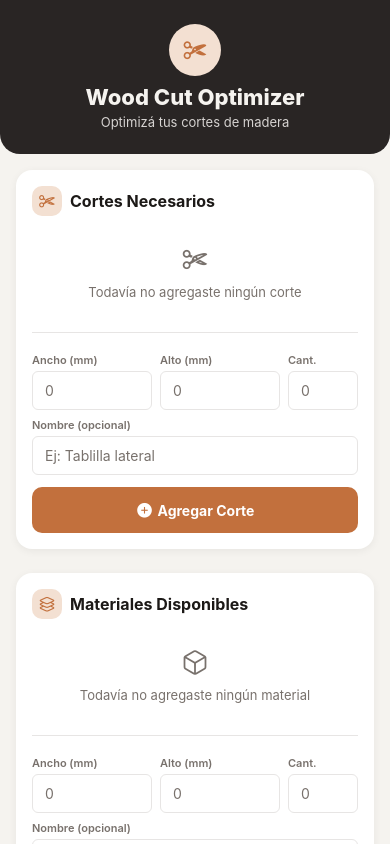
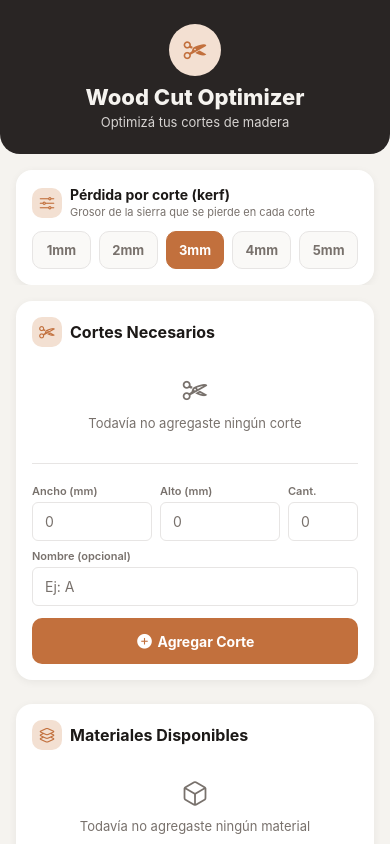
Before and after one commit to Benjakr04/wood-cut-optimizer, a React Native app: screen / in a window 390 px wide. Built offline with nearby package versions, Linux system fonts and the light colour scheme.

Commit message:
fix: material quantity bug, add kerf selector, tap-to-detail, bigger labels, warnings

```diff
--- a/src/algorithm/packing.ts
+++ b/src/algorithm/packing.ts
@@ -1,4 +1,3 @@
-// Tipos de datos
 export interface Cut {
   id: string;
   width: number;
@@ -17,6 +16,7 @@ export interface Material {
 
 export interface PlacedCut {
   cutId: string;
+  name: string;
   x: number;
   y: number;
   width: number;
@@ -26,6 +26,7 @@ export interface PlacedCut {
 
 export interface CuttingLayout {
   materialId: string;
+  materialLabel: string;
   width: number;
   height: number;
   placedCuts: PlacedCut[];
@@ -41,55 +42,99 @@ export interface OptimizationResult {
   cutsNeeded: number;
   materialsNeeded: number;
   materialsAvailable: number;
+  warnings: string[];
 }
 
-const KERF = 3; // mm de pérdida por corte (grosor de sierra)
+interface CutUnit {
+  id: string;
+  name: string;
+  width: number;
+  height: number;
+}
 
-// Función principal de optimización
 export function optimizeCuts(
   cuts: Cut[],
-  materials: Material[]
+  materials: Material[],
+  kerf: number = 3
 ): OptimizationResult {
+  const warnings: string[] = [];
+  const cutsNeeded = cuts.reduce((sum, c) => sum + c.quantity, 0);
+
+  // Expandir materiales en unidades físicas individuales (respeta cantidad)
+  const materialUnits: Array<Material & { unitLabel: string }> = [];
+  materials.forEach((m) => {
+    for (let i = 0; i < m.quantity; i++) {
+      materialUnits.push({
+        ...m,
+        id: `${m.id}__unit${i}`,
+        quantity: 1,
+        unitLabel:
+          m.quantity > 1
+            ? `${m.name || 'Material'} (${i + 1}/${m.quantity})`
+            : m.name || 'Material',
+      });
+    }
+  });
+
   const result: OptimizationResult = {
     success: false,
     layouts: [],
     totalWaste: 0,
     cutsPlaced: 0,
-    cutsNeeded: cuts.reduce((sum, c) => sum + c.quantity, 0),
+    cutsNeeded,
     materialsNeeded: 0,
-    materialsAvailable: materials.reduce((sum, m) => sum + m.quantity, 0),
+    materialsAvailable: materialUnits.length,
+    warnings,
   };
 
-  // Copiar materiales para no mutar el original
-  const availableMaterials: Array<Material & { used: boolean }> = materials.map((m) => ({
-    ...m,
-    used: false,
-  }));
+  // Detectar cortes que no entran en NINGÚN material (ni rotados)
+  if (materials.length > 0) {
+    const maxMatW = Math.max(...materials.map((m) => m.width));
+    const maxMatH = Math.max(...materials.map((m) => m.height));
+    cuts.forEach((cut) => {
+      const fitsNormal = cut.width <= maxMatW && cut.height <= maxMatH;
+      const fitsRotated = cut.height <= maxMatW && cut.width <= maxMatH;
+      if (!fitsNormal && !fitsRotated) {
+        warnings.push(
+          `El corte "${cut.name || 'sin nombre'}" (${cut.width}×${cut.height}mm) no entra en ningún material disponible.`
+        );
+      }
+    });
+  }
 
-  // Ordenar cortes por tamaño (mayor primero) - heurística First Fit Decreasing
-  const sortedCuts = [...cuts].sort((a, b) => {
-    const areaA = a.width * a.height;
-    const areaB = b.width * b.height;
-    return areaB - areaA;
+  // Expandir cortes por cantidad y ordenar por área (mayor primero)
+  const cutUnits: CutUnit[] = [];
+  cuts.forEach((cut) => {
+    for (let i = 0; i < cut.quantity; i++) {
+      cutUnits.push({
+        id: cut.id,
+        name: cut.name || 'Corte',
+        width: cut.width,
+        height: cut.height,
       });
+    }
+  });
+  cutUnits.sort((a, b) => b.width * b.height - a.width * a.height);
 
-  // Para cada material, intentar colocar cortes
-  for (const material of availableMaterials) {
+  const pending = [...cutUnits];
+
+  for (const material of materialUnits) {
+    if (pending.length === 0) break;
+
     const layout: CuttingLayout = {
       materialId: material.id,
+      materialLabel: material.unitLabel,
       width: material.width,
       height: material.height,
       placedCuts: [],
       wastePercentage: 0,
+      name: material.name,
     };
 
-    // Mantener track de espacios ocupados
     const occupiedRects: Array<{ x: number; y: number; w: number; h: number }> = [];
 
-    // Intentar colocar cada corte
-    for (const cut of sortedCuts) {
-      for (let i = 0; i < cut.quantity; i++) {
-        // Intentar colocar una unidad de este corte
+    for (let i = pending.length - 1; i >= 0; i--) {
+      const cut = pending[i];
       const position = findBestPosition(
         cut.width,
         cut.height,
@@ -101,6 +146,7 @@ export function optimizeCuts(
       if (position) {
         layout.placedCuts.push({
           cutId: cut.id,
+          name: cut.name,
           x: position.x,
           y: position.y,
           width: cut.width,
@@ -108,22 +154,20 @@ export function optimizeCuts(
           materialId: material.id,
         });
 
-          result.cutsPlaced++;
-
-          // Marcar como ocupado (con espacio de kerf)
         occupiedRects.push({
           x: position.x,
           y: position.y,
-            w: cut.width + KERF,
-            h: cut.height + KERF,
+          w: cut.width + kerf,
+          h: cut.height + kerf,
         });
-        }
+
+        result.cutsPlaced++;
+        pending.splice(i, 1);
       }
     }
 
     if (layout.placedCuts.length > 0) {
       result.layouts.push(layout);
-      // Calcular desperdicio
       const usedArea = layout.placedCuts.reduce((sum, pc) => sum + pc.width * pc.height, 0);
       const totalArea = layout.width * layout.height;
       layout.wastePercentage = ((totalArea - usedArea) / totalArea) * 100;
@@ -131,13 +175,23 @@ export function optimizeCuts(
     }
   }
 
+  result.materialsNeeded = result.layouts.length;
   result.success = result.cutsPlaced === result.cutsNeeded;
-  result.materialsNeeded = result.layouts.length;
+
+  if (result.layouts.length > 0) {
+    result.totalWaste = result.totalWaste / result.layouts.length;
+  }
+
+  if (!result.success && cutsNeeded > 0) {
+    const missing = result.cutsNeeded - result.cutsPlaced;
+    warnings.push(
+      `Faltan ${missing} corte${missing === 1 ? '' : 's'} por colocar: necesitás más material.`
+    );
+  }
 
   return result;
 }
 
-// Buscar la mejor posición para un corte (bottom-left heuristic)
 function findBestPosition(
   cutWidth: number,
   cutHeight: number,
@@ -145,7 +199,6 @@ function findBestPosition(
   materialHeight: number,
   occupied: Array<{ x: number; y: number; w: number; h: number }>
 ): { x: number; y: number } | null {
-  // Intentar desde abajo a la izquierda
   for (let y = 0; y <= materialHeight - cutHeight; y++) {
     for (let x = 0; x <= materialWidth - cutWidth; x++) {
       if (canPlace(x, y, cutWidth, cutHeight, occupied, materialWidth, materialHeight)) {
@@ -153,11 +206,9 @@ function findBestPosition(
       }
     }
   }
-
   return null;
 }
 
-// Verificar si se puede colocar un corte en una posición
 function canPlace(
   x: number,
   y: number,
@@ -167,17 +218,15 @@ function canPlace(
   materialWidth: number,
   materialHeight: number
 ): boolean {
-  // Verificar límites del material
   if (x + width > materialWidth || y + height > materialHeight) {
     return false;
   }
-
-  // Verificar que no intersecte con otros cortes
   for (const rect of occupied) {
-    if (!(x + width <= rect.x || x >= rect.x + rect.w || y + height <= rect.y || y >= rect.y + rect.h)) {
+    if (
+      !(x + width <= rect.x || x >= rect.x + rect.w || y + height <= rect.y || y >= rect.y + rect.h)
+    ) {
       return false;
     }
   }
-
   return true;
 }
--- a/src/components/CuttingVisualization.tsx
+++ b/src/components/CuttingVisualization.tsx
@@ -1,8 +1,8 @@
-import React from 'react';
+import React, { useState } from 'react';
 import { View, Text, StyleSheet } from 'react-native';
 import Svg, { Rect, Text as SvgText } from 'react-native-svg';
 import { Ionicons } from '@expo/vector-icons';
-import { CuttingLayout } from '../algorithm/packing';
+import { CuttingLayout, PlacedCut } from '../algorithm/packing';
 import { colors, spacing, radius, shadow } from '../theme/theme';
 
 export interface CuttingVisualizationProps {
@@ -20,7 +20,15 @@ const COLORS = [
   '#85C1E2',
 ];
 
+interface SelectedInfo {
+  cut: PlacedCut;
+  materialLabel: string;
+  color: string;
+}
+
 export const CuttingVisualization: React.FC<CuttingVisualizationProps> = ({ layouts }) => {
+  const [selected, setSelected] = useState<SelectedInfo | null>(null);
+
   if (layouts.length === 0) {
     return (
       <View style={styles.emptyContainer}>
@@ -32,6 +40,27 @@ export const CuttingVisualization: React.FC<CuttingVisualizationProps> = ({ layo
 
   return (
     <View style={styles.container}>
+      {selected && (
+        <View style={styles.detailCard}>
+          <View style={styles.detailHeader}>
+            <View style={[styles.detailColorDot, { backgroundColor: selected.color }]} />
+            <Text style={styles.detailTitle}>{selected.cut.name}</Text>
+            <Ionicons
+              name="close-circle"
+              size={20}
+              color={colors.textMuted}
+              onPress={() => setSelected(null)}
+            />
+          </View>
+          <View style={styles.detailGrid}>
+            <DetailField label="Medidas" value={`${selected.cut.width}×${selected.cut.height}mm`} />
+            <DetailField label="Área" value={`${((selected.cut.width * selected.cut.height) / 1e6).toFixed(3)} m²`} />
+            <DetailField label="Posición" value={`X: ${selected.cut.x} / Y: ${selected.cut.y}`} />
+            <DetailField label="Material" value={selected.materialLabel} />
+          </View>
+        </View>
+      )}
+
       {layouts.map((layout, layoutIndex) => {
         const maxWidth = 340;
         const maxHeight = 480;
@@ -46,9 +75,7 @@ export const CuttingVisualization: React.FC<CuttingVisualizationProps> = ({ layo
                 <Ionicons name="square-outline" size={16} color={colors.primaryDark} />
               </View>
               <View style={{ flex: 1 }}>
-                <Text style={styles.layoutTitle}>
-                  Material {layoutIndex + 1}
-                </Text>
+                <Text style={styles.layoutTitle}>{layout.materialLabel}</Text>
                 <Text style={styles.layoutInfo}>
                   {layout.width}×{layout.height}mm
                 </Text>
@@ -78,40 +105,58 @@ export const CuttingVisualization: React.FC<CuttingVisualizationProps> = ({ layo
 
                 {layout.placedCuts.map((cut, cutIndex) => {
                   const color = COLORS[cutIndex % COLORS.length];
+                  const renderedW = cut.width * scale;
+                  const renderedH = cut.height * scale;
+                  const showLabel = renderedW >= 34 && renderedH >= 18;
+                  const labelFontSize = Math.min(28, 13 / scale);
+                  const isSelected = selected?.cut.x === cut.x && selected?.cut.y === cut.y && selected?.cut.name === cut.name;
+
                   return (
-                    <g key={`${layout.materialId}-${cutIndex}`}>
+                    <React.Fragment key={`${layout.materialId}-${cutIndex}`}>
                       <Rect
                         x={cut.x}
                         y={cut.y}
                         width={cut.width}
                         height={cut.height}
                         fill={color}
-                        stroke={colors.dark}
-                        strokeWidth="1"
-                        opacity="0.85"
+                        stroke={isSelected ? '#fff' : colors.dark}
+                        strokeWidth={isSelected ? 3 / scale : 1}
+                        opacity="0.9"
+                        onPress={() =>
+                          setSelected({ cut, materialLabel: layout.materialLabel, color })
+                        }
                       />
+                      {showLabel && (
                         <SvgText
                           x={cut.x + cut.width / 2}
-                        y={cut.y + cut.height / 2 + 5}
+                          y={cut.y + cut.height / 2 + labelFontSize / 3}
                           textAnchor="middle"
-                        fontSize="10"
+                          fontSize={labelFontSize}
                           fill="#fff"
                           fontWeight="bold"
+                          onPress={() =>
+                            setSelected({ cut, materialLabel: layout.materialLabel, color })
+                          }
                         >
                           {cut.width}×{cut.height}
                         </SvgText>
-                    </g>
+                      )}
+                    </React.Fragment>
                   );
                 })}
               </Svg>
             </View>
+
+            <Text style={styles.tapHint}>Tocá un corte para ver más detalles</Text>
 
             <View style={styles.cutsList}>
               <Text style={styles.cutsListTitle}>Cortes en este material</Text>
               {layout.placedCuts.map((cut, idx) => (
                 <View key={idx} style={styles.cutListItem}>
                   <View style={[styles.colorDot, { backgroundColor: COLORS[idx % COLORS.length] }]} />
-                  <Text style={styles.cutListText}>{cut.width}×{cut.height}mm</Text>
+                  <Text style={styles.cutListText}>
+                    {cut.name} · {cut.width}×{cut.height}mm
+                  </Text>
                 </View>
               ))}
             </View>
@@ -121,6 +166,13 @@ export const CuttingVisualization: React.FC<CuttingVisualizationProps> = ({ layo
     </View>
   );
 };
+
+const DetailField: React.FC<{ label: string; value: string }> = ({ label, value }) => (
+  <View style={styles.detailField}>
+    <Text style={styles.detailFieldLabel}>{label}</Text>
+    <Text style={styles.detailFieldValue}>{value}</Text>
+  </View>
+);
 
 const styles = StyleSheet.create({
   container: {
@@ -136,6 +188,52 @@ const styles = StyleSheet.create({
   emptyText: {
     fontSize: 14,
     color: colors.textMuted,
+  },
+  detailCard: {
+    backgroundColor: colors.dark,
+    borderRadius: radius.lg,
+    padding: spacing.md,
+    marginBottom: spacing.lg,
+    ...shadow.raised,
+  },
+  detailHeader: {
+    flexDirection: 'row',
+    alignItems: 'center',
+    gap: spacing.sm,
+    marginBottom: spacing.md,
+  },
+  detailColorDot: {
+    width: 12,
+    height: 12,
+    borderRadius: 6,
+  },
+  detailTitle: {
+    flex: 1,
+    fontSize: 15,
+    fontWeight: '700',
+    color: colors.textOnDark,
+  },
+  detailGrid: {
+    flexDirection: 'row',
+    flexWrap: 'wrap',
+    gap: spacing.sm,
+  },
+  detailField: {
+    width: '47%',
+    backgroundColor: colors.darkAlt,
+    borderRadius: radius.sm,
+    padding: spacing.sm,
+  },
+  detailFieldLabel: {
+    fontSize: 10,
+    color: colors.textOnDarkMuted,
+    fontWeight: '600',
+    marginBottom: 2,
+  },
+  detailFieldValue: {
+    fontSize: 13,
+    color: colors.textOnDark,
+    fontWeight: '700',
   },
   layoutCard: {
     marginBottom: spacing.lg,
@@ -184,11 +282,18 @@ const styles = StyleSheet.create({
   },
   svgWrapper: {
     alignItems: 'center',
-    marginBottom: spacing.md,
+    marginBottom: spacing.sm,
   },
   svg: {
     backgroundColor: colors.surface,
     borderRadius: radius.sm,
+  },
+  tapHint: {
+    fontSize: 11,
+    color: colors.textMuted,
+    textAlign: 'center',
+    marginBottom: spacing.md,
+    fontStyle: 'italic',
   },
   cutsList: {
     backgroundColor: colors.surfaceAlt,
--- a/src/components/InputSection.tsx
+++ b/src/components/InputSection.tsx
@@ -10,6 +10,16 @@ export interface InputSectionProps {
   onCutsChange: (cuts: Cut[]) => void;
   onMaterialsChange: (materials: Material[]) => void;
 }
+
+const letterName = (index: number): string => {
+  let n = index;
+  let result = '';
+  do {
+    result = String.fromCharCode(65 + (n % 26)) + result;
+    n = Math.floor(n / 26) - 1;
+  } while (n >= 0);
+  return result;
+};
 
 export const InputSection: React.FC<InputSectionProps> = ({
   cuts,
@@ -46,7 +56,7 @@ export const InputSection: React.FC<InputSectionProps> = ({
         width: parseFloat(newCutWidth),
         height: parseFloat(newCutHeight),
         quantity: parseInt(newCutQty, 10),
-        name: newCutName || `Corte ${cuts.length + 1}`,
+        name: newCutName || letterName(cuts.length),
       };
       onCutsChange([...cuts, newCut]);
       setNewCutWidth('');
@@ -135,7 +145,7 @@ export const InputSection: React.FC<InputSectionProps> = ({
 
   return (
     <View style={styles.container}>
-      {/* ===== CORTES ===== */}
+      {/* CORTES */}
       <View style={styles.section}>
         <View style={styles.sectionHeader}>
           <View style={styles.sectionIconWrap}>
@@ -190,10 +200,11 @@ export const InputSection: React.FC<InputSectionProps> = ({
           onName={setNewCutName}
           onAdd={addCut}
           label="Agregar Corte"
+          namePlaceholder={`Ej: ${letterName(cuts.length)}`}
         />
       </View>
 
-      {/* ===== MATERIALES ===== */}
+      {/* MATERIALES */}
       <View style={styles.section}>
         <View style={styles.sectionHeader}>
           <View style={styles.sectionIconWrap}>
@@ -248,6 +259,7 @@ export const InputSection: React.FC<InputSectionProps> = ({
           onName={setNewMatName}
           onAdd={addMaterial}
           label="Agregar Material"
+          namePlaceholder={`Ej: Material ${materials.length + 1}`}
         />
       </View>
     </View>
@@ -302,9 +314,20 @@ interface FormFieldsProps {
   onHeight: (v: string) => void;
   onQty: (v: string) => void;
   onName: (v: string) => void;
+  namePlaceholder?: string;
 }
 
-const FormFields: React.FC<FormFieldsProps> = ({ width, height, qty, name, onWidth, onHeight, onQty, onName }) => (
+const FormFields: React.FC<FormFieldsProps> = ({
+  width,
+  height,
+  qty,
+  name,
+  onWidth,
+  onHeight,
+  onQty,
+  onName,
+  namePlaceholder,
+}) => (
   <>
     <View style={styles.row}>
       <View style={styles.rowField}>
@@ -321,7 +344,7 @@ const FormFields: React.FC<FormFieldsProps> = ({ width, height, qty, name, onWid
       </View>
     </View>
     <Text style={styles.fieldLabel}>Nombre (opcional)</Text>
-    <TextInput value={name} onChangeText={onName} style={styles.input} placeholder="Ej: Tablilla lateral" placeholderTextColor={colors.textMuted} />
+    <TextInput value={name} onChangeText={onName} style={styles.input} placeholder={namePlaceholder || 'Nombre'} placeholderTextColor={colors.textMuted} />
   </>
 );
 
--- a/src/screens/HomeScreen.tsx
+++ b/src/screens/HomeScreen.tsx
@@ -6,9 +6,12 @@ import { InputSection } from '../components/InputSection';
 import { CuttingVisualization } from '../components/CuttingVisualization';
 import { colors, spacing, radius, shadow } from '../theme/theme';
 
+const KERF_OPTIONS = [1, 2, 3, 4, 5];
+
 export const HomeScreen: React.FC = () => {
   const [cuts, setCuts] = useState<Cut[]>([]);
   const [materials, setMaterials] = useState<Material[]>([]);
+  const [kerf, setKerf] = useState<number>(3);
   const [result, setResult] = useState<OptimizationResult | null>(null);
 
   const handleOptimize = () => {
@@ -22,7 +25,7 @@ export const HomeScreen: React.FC = () => {
       return;
     }
 
-    const optimizationResult = optimizeCuts(cuts, materials);
+    const optimizationResult = optimizeCuts(cuts, materials, kerf);
     setResult(optimizationResult);
 
     if (optimizationResult.success) {
@@ -54,6 +57,33 @@ export const HomeScreen: React.FC = () => {
           </View>
           <Text style={styles.title}>Wood Cut Optimizer</Text>
           <Text style={styles.subtitle}>Optimizá tus cortes de madera</Text>
+        </View>
+
+        {/* KERF */}
+        <View style={styles.kerfCard}>
+          <View style={styles.kerfHeader}>
+            <View style={styles.sectionIconWrap}>
+              <Ionicons name="options-outline" size={18} color={colors.primary} />
+            </View>
+            <View style={{ flex: 1 }}>
+              <Text style={styles.kerfTitle}>Pérdida por corte (kerf)</Text>
+              <Text style={styles.kerfSubtitle}>Grosor de la sierra que se pierde en cada corte</Text>
+            </View>
+          </View>
+          <View style={styles.kerfOptions}>
+            {KERF_OPTIONS.map((val) => (
+              <TouchableOpacity
+                key={val}
+                onPress={() => setKerf(val)}
+                style={[styles.kerfPill, kerf === val && styles.kerfPillActive]}
+                activeOpacity={0.85}
+              >
+                <Text style={[styles.kerfPillText, kerf === val && styles.kerfPillTextActive]}>
+                  {val}mm
+                </Text>
+              </TouchableOpacity>
+            ))}
+          </View>
         </View>
 
         <InputSection
@@ -108,6 +138,17 @@ export const HomeScreen: React.FC = () => {
               </View>
             </View>
 
+            {result.warnings.length > 0 && (
+              <View style={styles.warningsBox}>
+                {result.warnings.map((w, idx) => (
+                  <View key={idx} style={styles.warningRow}>
+                    <Ionicons name="warning-outline" size={16} color={colors.danger} />
+                    <Text style={styles.warningText}>{w}</Text>
+                  </View>
+                ))}
+              </View>
+            )}
+
             <CuttingVisualization layouts={result.layouts} />
           </View>
         )}
@@ -158,6 +199,63 @@ const styles = StyleSheet.create({
   subtitle: {
     fontSize: 13,
     color: colors.textOnDarkMuted,
+  },
+  kerfCard: {
+    marginHorizontal: spacing.lg,
+    marginTop: spacing.lg,
+    backgroundColor: colors.surface,
+    borderRadius: radius.lg,
+    padding: spacing.lg,
+    ...shadow.card,
+  },
+  kerfHeader: {
+    flexDirection: 'row',
+    alignItems: 'center',
+    gap: spacing.sm,
+    marginBottom: spacing.md,
+  },
+  sectionIconWrap: {
+    width: 30,
+    height: 30,
+    borderRadius: radius.md,
+    backgroundColor: colors.primaryLight,
+    justifyContent: 'center',
+    alignItems: 'center',
+  },
+  kerfTitle: {
+    fontSize: 14,
+    fontWeight: '700',
+    color: colors.text,
+  },
+  kerfSubtitle: {
+    fontSize: 11,
+    color: colors.textMuted,
+    marginTop: 2,
+  },
+  kerfOptions: {
+    flexDirection: 'row',
+    gap: spacing.sm,
+  },
+  kerfPill: {
+    flex: 1,
+    paddingVertical: 10,
+    borderRadius: radius.md,
+    backgroundColor: colors.surfaceAlt,
+    borderWidth: 1,
+    borderColor: colors.border,
+    alignItems: 'center',
+  },
+  kerfPillActive: {
+    backgroundColor: colors.primary,
+    borderColor: colors.primary,
+  },
+  kerfPillText: {
+    fontSize: 13,
+    fontWeight: '700',
+    color: colors.textMuted,
+  },
+  kerfPillTextActive: {
+    color: '#fff',
   },
   buttonsContainer: {
     paddingHorizontal: spacing.lg,
@@ -237,4 +335,23 @@ const styles = StyleSheet.create({
     color: colors.textOnDarkMuted,
     fontWeight: '600',
   },
+  warningsBox: {
+    backgroundColor: colors.dangerLight,
+    marginHorizontal: spacing.lg,
+    marginTop: spacing.lg,
+    borderRadius: radius.md,
+    padding: spacing.md,
+    gap: spacing.sm,
+  },
+  warningRow: {
+    flexDirection: 'row',
+    alignItems: 'flex-start',
+    gap: spacing.sm,
+  },
+  warningText: {
+    flex: 1,
+    fontSize: 12,
+    color: colors.danger,
+    fontWeight: '600',
+  },
 });
```
Lines whose indentation alone changed are shown as unchanged.
